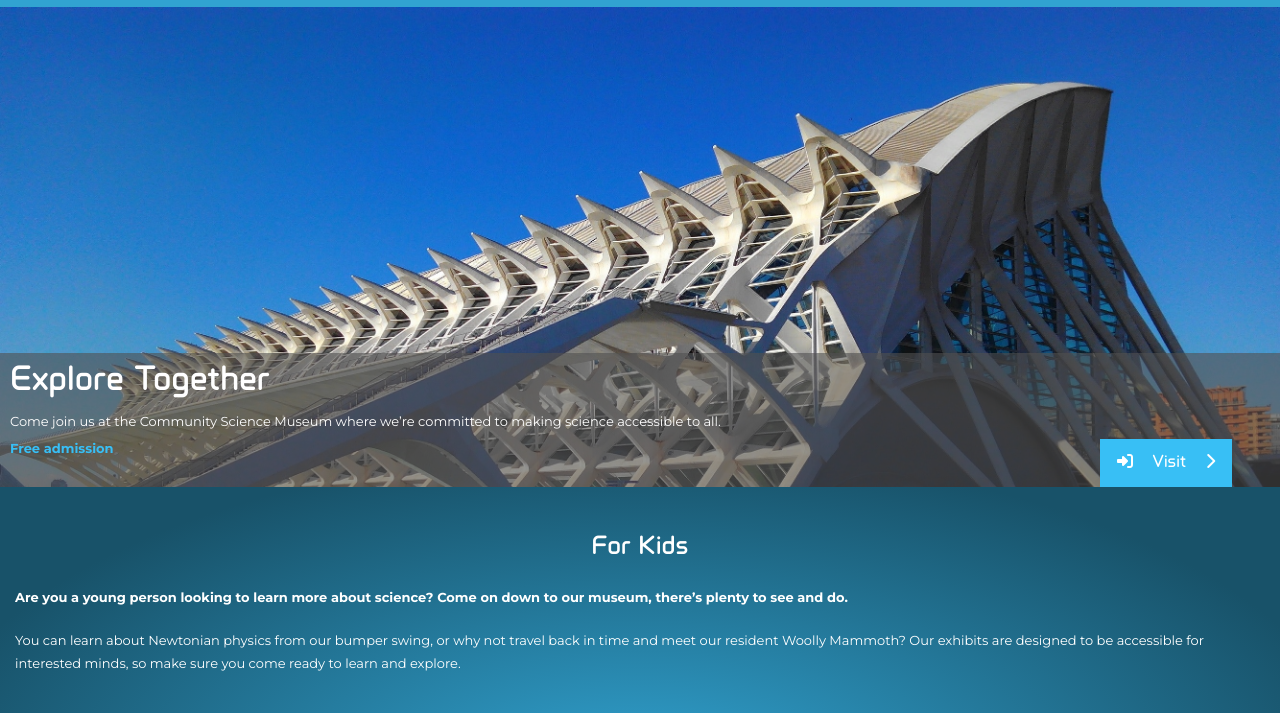
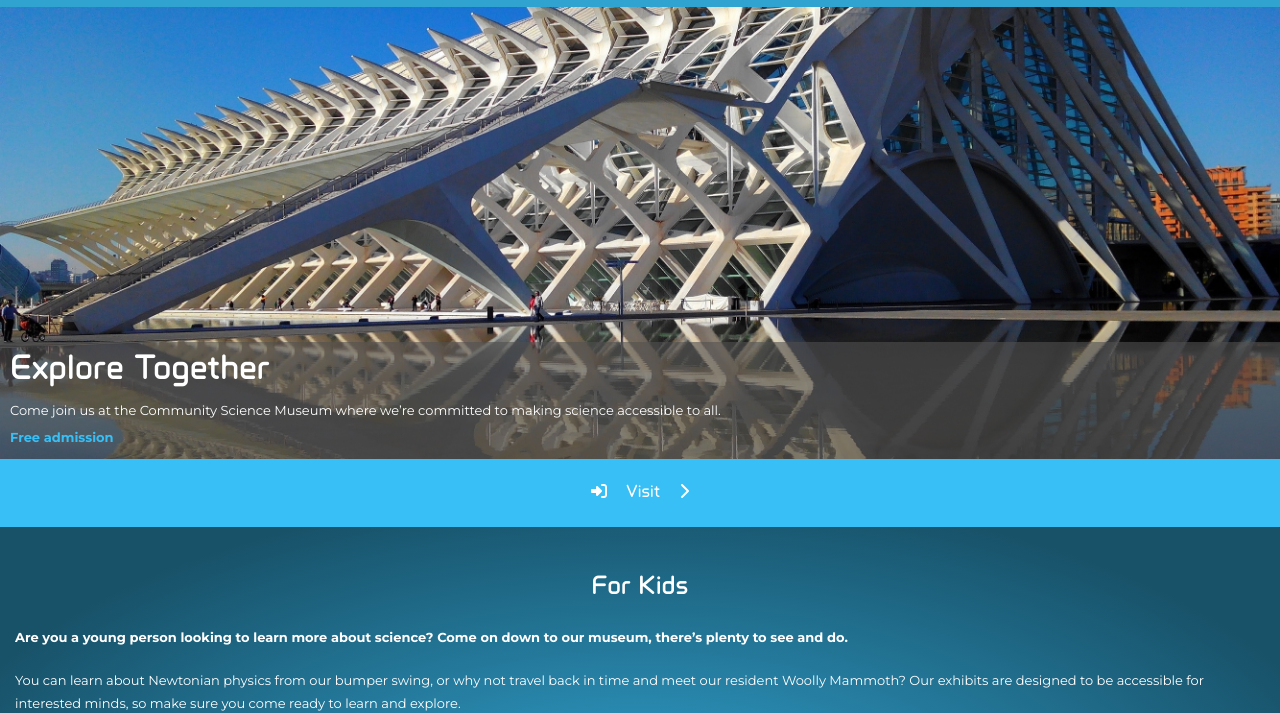
Before and after one commit to glennlarsen/Community-Science-Museum, a plain HTML site: page index.html in a window 1280 px wide. Shown: the part 58-771 px from the top of the page. Drawn offline with Linux system fonts and the light colour scheme; grey boxes are pictures that could not be loaded; files whose address does not match are found by name.

Commit message:
minor fixes
new kid image. menu stuck at top. big cta button 100% width. bigger header vh.

```diff
--- a/css/imports/links.css
+++ b/css/imports/links.css
@@ -16,9 +16,11 @@ a {
 }
 
 .cta-header {
-  float: right;
-  margin-top: 5px;
-  margin-right: 3%;
+  position: absolute;
+  left: 0;
+  right: 0;
+  bottom: 0;
+  padding: 20px 0;
 }
 
 .first-icon,
--- a/css/index.css
+++ b/css/index.css
@@ -1,6 +1,6 @@
 /*Header Image*/
 header {
-  background: url(../images/explore.jpg) no-repeat;
+  background: url(../images/explore.jpg) center, no-repeat;
   background-size: cover;
 }
 
--- a/css/styles.css
+++ b/css/styles.css
@@ -70,15 +70,17 @@ img {
   justify-content: space-between;
   align-items: center;
   padding: 10px;
+  position: relative;
 }
 
 nav {
   display: none;
   background: linear-gradient(var(--darker-blue), var(--dark-blue));
-  position: fixed;
+  position: absolute;
   width: 100%;
   right: 0px;
-  top: 65px;
+  top: 64px;
+  z-index: 100;
 }
 
 li {
@@ -121,13 +123,18 @@ header {
   color: white;
   display: flex;
   align-items: flex-end;
-  min-height: 60vh;
+  min-height: 65vh;
 }
 
 .shadow-box {
   padding: 0 10px;
   background-color: rgba(80, 80, 80, 0.6);
   width: 100%;
+  position: relative;
+}
+
+.header-content {
+    margin-bottom: 76px;
 }
 
 .highlight {
```
Also changed, not shown: 1 other file.
